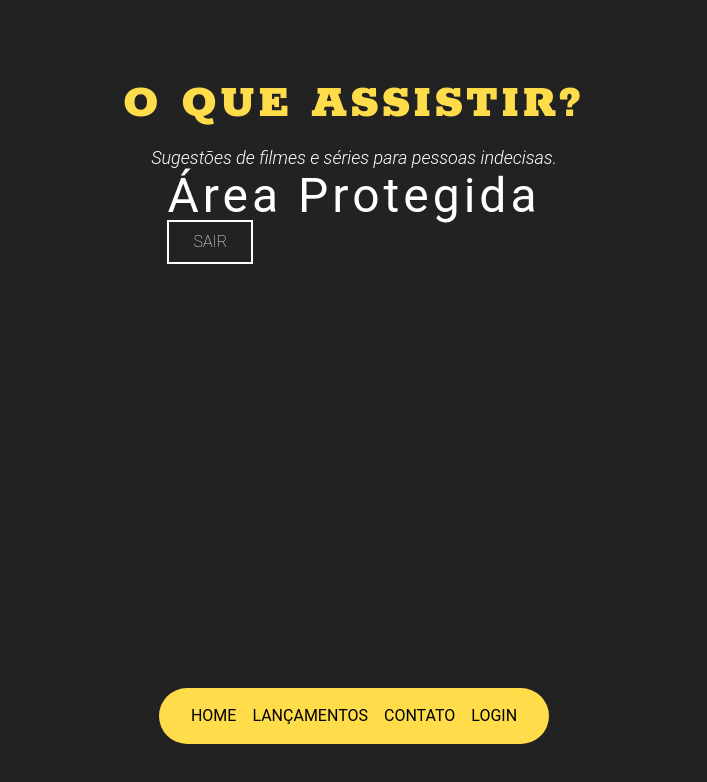
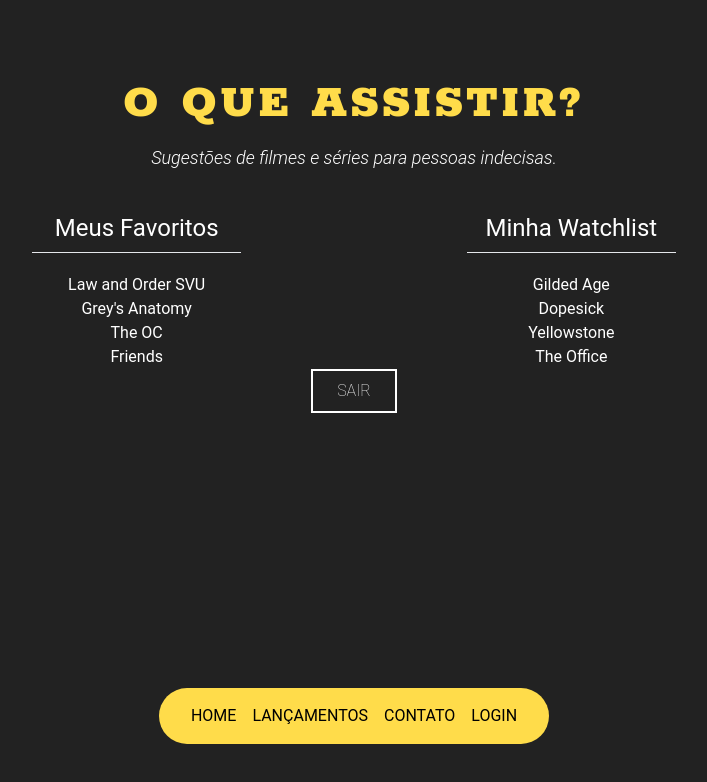
Before and after one commit to luisafalcao/Project-Nextjs, a Next.js app: page /protegido in a window 1280 px wide. Shown: the top 782 px of the page, without its empty margins (286-993 px from the left). Built offline with nearby package versions, Linux system fonts and the light colour scheme.

Commit message:
Placeholder da área protegida

```diff
--- a/app/components/conteudo.tsx
+++ b/app/components/conteudo.tsx
@@ -34,7 +34,7 @@
 
             {!idioma &&
             <>
-            <h4 className="pergunta">Escolha um idioma</h4>
+            <h4 className="subtitulo">Escolha um idioma</h4>
             <select onChange={handleChangeIdioma} name="selecionar-idioma" id="selecionar-idioma" className="block appearance-none w-80 m-auto mb-10 bg-gray-200 border border-gray-200 text-gray-700 py-3 px-4 pr-8 rounded leading-tight focus:outline-none focus:bg-white focus:border-gray-500">
                 <option value="-">-</option>
                 <option value="en">Inglês</option>
@@ -50,7 +50,7 @@
 
             {idioma && !sugestao &&
             <>
-            <h4 className="pergunta">Qual gênero você prefere?</h4>
+            <h4 className="subtitulo">Qual gênero você prefere?</h4>
             <select onChange={getSugestao} name="selecionar-genero" id="selecionar-genero" className="block appearance-none w-80 m-auto mb-10 bg-gray-200 border border-gray-200 text-gray-700 py-3 px-4 pr-8 rounded leading-tight focus:outline-none focus:bg-white focus:border-gray-500">
                 <option value="-">-</option>
                 {generos.map((genero: any) => {
--- a/app/globals.css
+++ b/app/globals.css
@@ -72,6 +72,6 @@
   @apply hover:scale-105
 }
 
-.pergunta {
+.subtitulo {
   @apply text-center lowercase font-thin mb-5
 }
--- a/app/protegido/page.tsx
+++ b/app/protegido/page.tsx
@@ -3,14 +3,34 @@
 
 export default function Protegido() {
     return (
-        <main>
+        <main className="w-8/12 mx-auto text-center mt-10">
+            <div className="grid grid-cols-2 gap-4">
+                <div>
+                    <h4 className="pergunta">Meus Favoritos</h4>
+                    <hr className="w-1/2 m-auto mt-2"/>
+                    <ul className="mt-5">
+                        <li>Law and Order SVU</li>
+                        <li>Grey's Anatomy</li>
+                        <li>The OC</li>
+                        <li>Friends</li>
+                    </ul>
+                </div>
+                <div>
+                    <h4 className="pergunta">Minha Watchlist</h4>
+                    <hr className="w-1/2 m-auto mt-2"/>
+                    <ul className="mt-5">
+                        <li>Gilded Age</li>
+                        <li>Dopesick</li>
+                        <li>Yellowstone</li>
+                        <li>The Office</li>
+                    </ul>
+                </div>
+            </div>
+
             <div>
-                <h1>Área Protegida</h1>
-                <div>
-                    <form action={async () => { 'use server'; await signOut(); }} method="post">
-                        <Button nome="Sair"/>
-                    </form>
-                </div>
+                <form action={async () => { 'use server'; await signOut(); }} method="post">
+                    <Button nome="Sair"/>
+                </form>
             </div>
         </main>
     )
```
